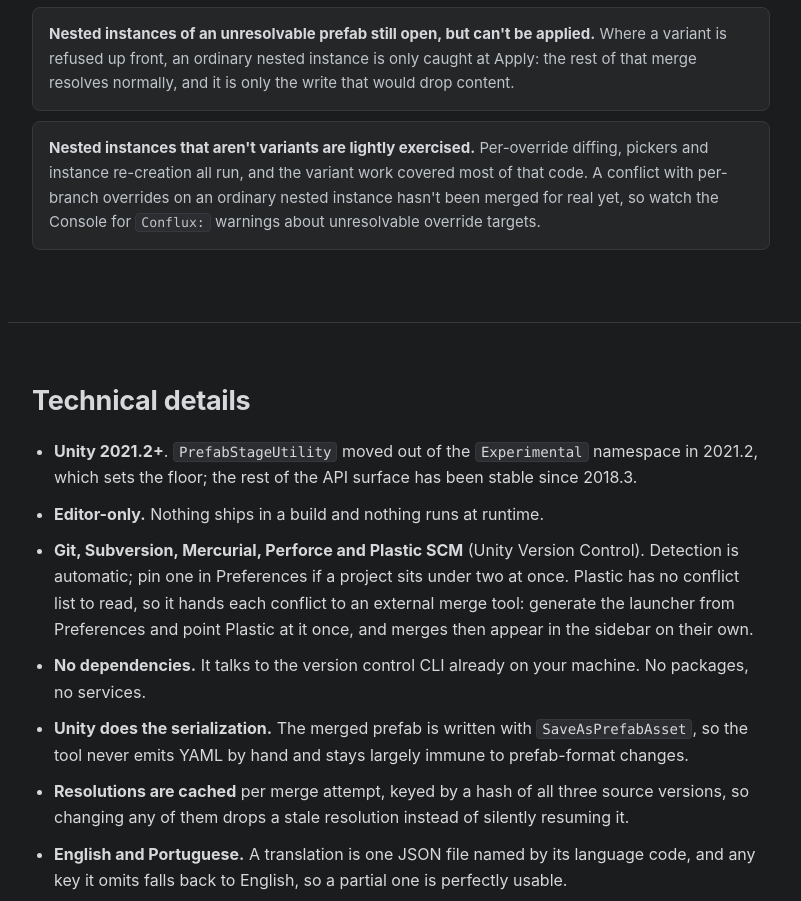
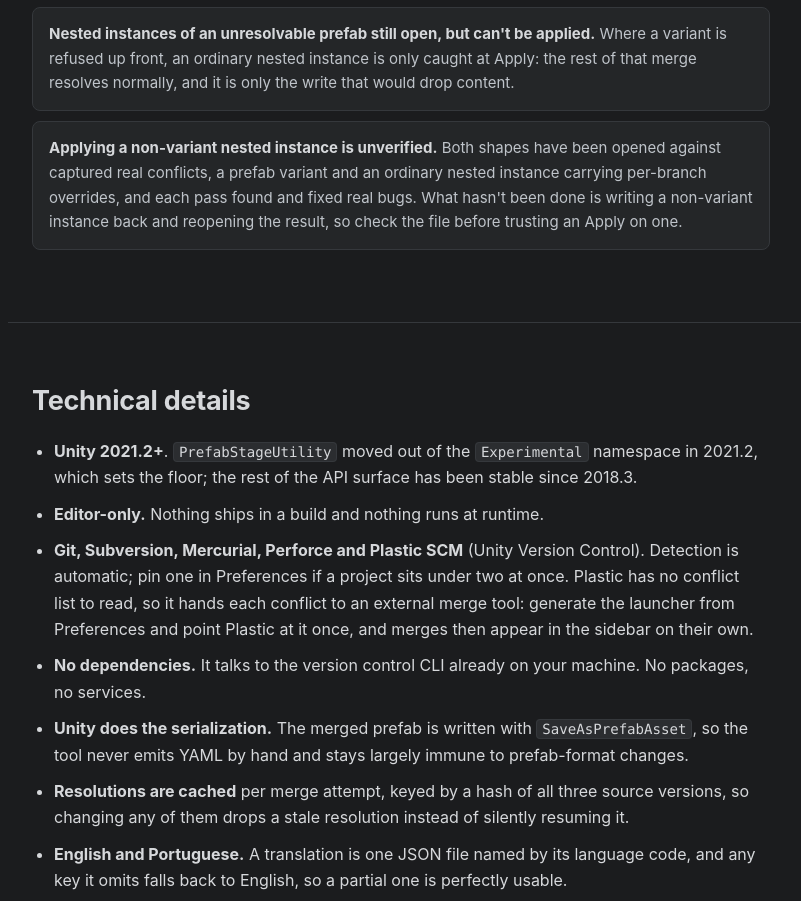
Before and after one commit to bullseyepie/confluxt_website, a plain HTML site: page index.html in a window 1280 px wide. Shown: the part 4934-5835 px from the top of the page, without its empty margins (182-983 px from the left). Drawn offline with Linux system fonts and the light colour scheme.

Commit message:
wording update

```diff
--- a/index.html
+++ b/index.html
@@ -235,7 +235,7 @@
     <li><strong>Only exercised on Windows so far.</strong> Nothing in it is Windows-specific and paths go through the platform's own APIs, but macOS and Linux haven't been run yet.</li>
     <li><strong>A variant needs its base resolved first.</strong> A merged variant is rebuilt against its base prefab, so if that base can't be loaded, almost always because it's conflicted too, the result would be written without it. Conflux refuses to open the variant and marks the row, rather than letting you work through it and hit a wall at the end.</li>
     <li><strong>Nested instances of an unresolvable prefab still open, but can't be applied.</strong> Where a variant is refused up front, an ordinary nested instance is only caught at Apply: the rest of that merge resolves normally, and it is only the write that would drop content.</li>
-    <li><strong>Nested instances that aren't variants are lightly exercised.</strong> Per-override diffing, pickers and instance re-creation all run, and the variant work covered most of that code. A conflict with per-branch overrides on an ordinary nested instance hasn't been merged for real yet, so watch the Console for <code>Conflux:</code> warnings about unresolvable override targets.</li>
+    <li><strong>Applying a non-variant nested instance is unverified.</strong> Both shapes have been opened against captured real conflicts, a prefab variant and an ordinary nested instance carrying per-branch overrides, and each pass found and fixed real bugs. What hasn't been done is writing a non-variant instance back and reopening the result, so check the file before trusting an Apply on one.</li>
   </ul>
 </section>
 
```
